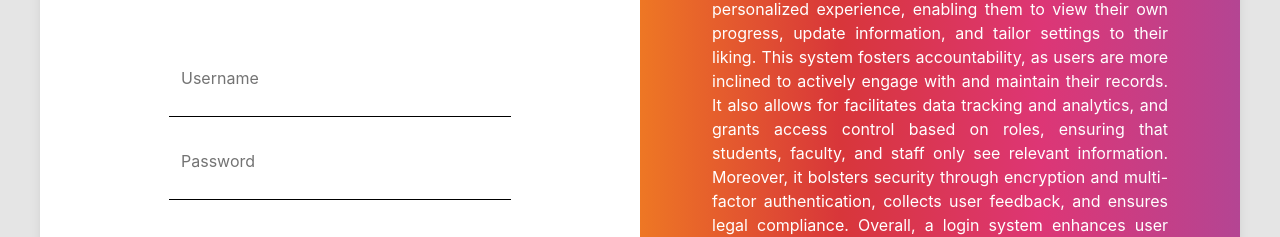
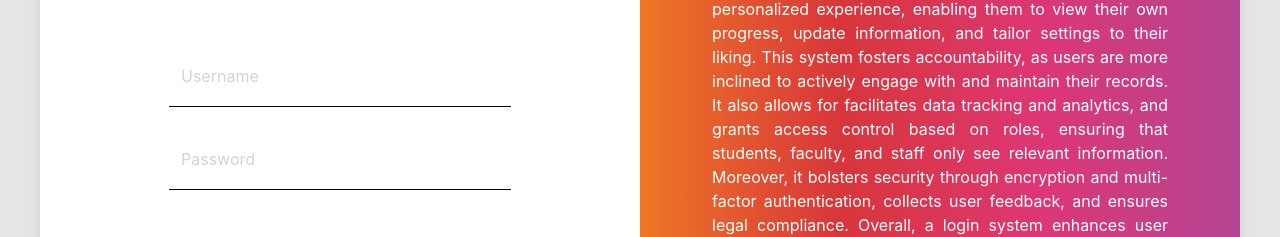
Before and after one commit to Anudeep0110/anits-edu-sphere, a React (Create React App) app: page /login in a window 1280 px wide. Shown: the part 311-548 px from the top of the page. Built offline with nearby package versions, Linux system fonts and the light colour scheme; a web font is replaced by a local one.

Commit message:
Login Updated

```diff
--- a/src/Components/Login.js
+++ b/src/Components/Login.js
@@ -1,6 +1,31 @@
 import React from 'react'
+import axios from 'axios'
+import { useNavigate } from 'react-router-dom'
+export const Login = () => {
+  const Navigate = useNavigate();
 
-export const Login = () => {
+  const [uname,setUname] = React.useState('');
+  const [pwd,setPwd] = React.useState('');
+  const [err,setErr] = React.useState('');
+
+  const isLabelHidden = uname.trim() !== '';
+  const isLabelHid = pwd.trim() !== '';
+
+  const Submit = (e) => {
+    e.preventDefault();
+    axios.post('http://localhost:8000/login',{uname:uname,pwd:pwd})
+    .then((res) => {
+      if(res.data.login){
+        Navigate('/sdash',{state:{role:res.data.role}});
+      }else{
+        setErr("*Invalid username or password")
+      }
+    })
+    .catch((err) => {
+      setErr("Check your Internet Connection and try again..!!")
+    })
+  }
+
 return (
     <>
     <section className="gradient-form h-full bg-neutral-200 dark:bg-neutral-700">
@@ -19,42 +44,45 @@ return (
                     </div>
 
                     <form className='w-3/4 flex flex-col'>
-                      <div
-                        className="relative mb-6"
-                        data-te-input-wrapper-init
-                      >
+
+                      <div className="relative mb-6" data-te-input-wrapper-init>
                         <input
                           type="text"
-                          className="peer min-h-[auto] w-full bg-transparent px-3 py-[1rem] border-b-[1px] border-b-black dark:border-b-white leading-[1.6] outline-none transition-all duration-200 ease-linear focus:placeholder:opacity-100 data-[te-input-state-active]:placeholder:opacity-100 motion-reduce:transition-none dark:placeholder:text-neutral-200 [&:not([data-te-input-placeholder-active])]:placeholder:opacity-0"
+                          className="peer min-h-[auto] w-full bg-transparent px-3 py-[1rem]  border-b-[1px] border-b-black dark:border-b-white leading-[1.6] outline-none transition-all duration-200 ease-linear focus:placeholder:opacity-100 data-[te-input-state-active]:placeholder:opacity-100 motion-reduce:transition-none dark:placeholder:text-neutral-200 [&:not([data-te-input-placeholder-active])]:placeholder:opacity-0"
                           id="exampleFormControlInput1"
                           placeholder="Username"
+                          value={uname}
+                          onChange={(e) => setUname(e.target.value)}
                         />
                         <label
                           htmlFor="exampleFormControlInput1"
-                          className="pointer-events-none absolute left-3 top-0 mb-0 max-w-[90%] origin-[0_0] truncate pt-[0.5rem] leading-[1.6] text-neutral-500 transition-all duration-200 ease-out peer-focus:-translate-y-[0.9rem] peer-focus:scale-[0.8] peer-focus:text-primary peer-data-[te-input-state-active]:-translate-y-[0.9rem] peer-data-[te-input-state-active]:scale-[0.8] motion-reduce:transition-none dark:text-neutral-200 dark:peer-focus:text-primary"
-                        >
+                          className={`pointer-events-none absolute  left-3 top-0 mb-0  max-w-[90%] origin-[0_0] truncate pt-[2] leading-[3.5] text-neutral-300 transition-all duration-200 ease-out ${
+                            isLabelHidden ? 'hidden' : ''
+                          }`}>
                           Username
                         </label>
                       </div>
 
-                      <div
-                        className="relative mb-6"
-                        data-te-input-wrapper-init
-                      >
+                      <div className="relative mb-6" data-te-input-wrapper-init>
                         <input
                           type="password"
                           className="peer block min-h-[auto] w-full bg-transparent border-b-[1px] border-b-black dark:border-b-white px-3 py-[1rem] leading-[1.6] outline-none transition-all duration-200 ease-linear focus:placeholder:opacity-100 data-[te-input-state-active]:placeholder:opacity-100 motion-reduce:transition-none dark:placeholder:text-neutral-200 [&:not([data-te-input-placeholder-active])]:placeholder:opacity-0"
                           id="exampleFormControlInput11"
                           placeholder="Password"
+                          value={pwd}
+                          onChange={(e) => setPwd(e.target.value)}
                         />
                         <label
                           htmlFor="exampleFormControlInput11"
-                          className="pointer-events-none absolute left-3 top-0 mb-0 max-w-[90%] origin-[0_0] truncate pt-[0.5rem] leading-[1.6] text-neutral-500 transition-all duration-200 ease-out peer-focus:-translate-y-[0.9rem] peer-focus:scale-[0.8] peer-focus:text-primary peer-data-[te-input-state-active]:-translate-y-[0.9rem] peer-data-[te-input-state-active]:scale-[0.8] motion-reduce:transition-none dark:text-neutral-200 dark:peer-focus:text-primary"
+                          className={`pointer-events-none absolute left-3 top-0 mb-0 max-w-[90%] origin-[0_0] truncate pt-[2] leading-[3.5] text-neutral-300 transition-all duration-200 ease-out ${
+                            isLabelHid ? 'hidden' : ''
+                          }`}
                         >
                           Password
                         </label>
                       </div>
 
+                      <span className='text-red-500 mt-5'>{err}</span>
                       <div className="mb-12 pb-1 pt-4 text-center">
                         <button
                           className="mb-3 inline-block w-full rounded px-6 pb-2 pt-2.5 text-xs font-medium uppercase leading-normal text-white shadow-[0_4px_9px_-4px_rgba(0,0,0,0.2)] transition duration-150 ease-in-out hover:shadow-[0_8px_9px_-4px_rgba(0,0,0,0.1),0_4px_18px_0_rgba(0,0,0,0.2)] focus:shadow-[0_8px_9px_-4px_rgba(0,0,0,0.1),0_4px_18px_0_rgba(0,0,0,0.2)] focus:outline-none focus:ring-0 active:shadow-[0_8px_9px_-4px_rgba(0,0,0,0.1),0_4px_18px_0_rgba(0,0,0,0.2)]"
@@ -64,6 +92,7 @@ return (
                           style={{
                             background: 'linear-gradient(to right, #ee7724, #d8363a, #dd3675, #b44593)',
                           }}
+                          onClick={Submit}
                         >
                           Log in
                         </button>
```
